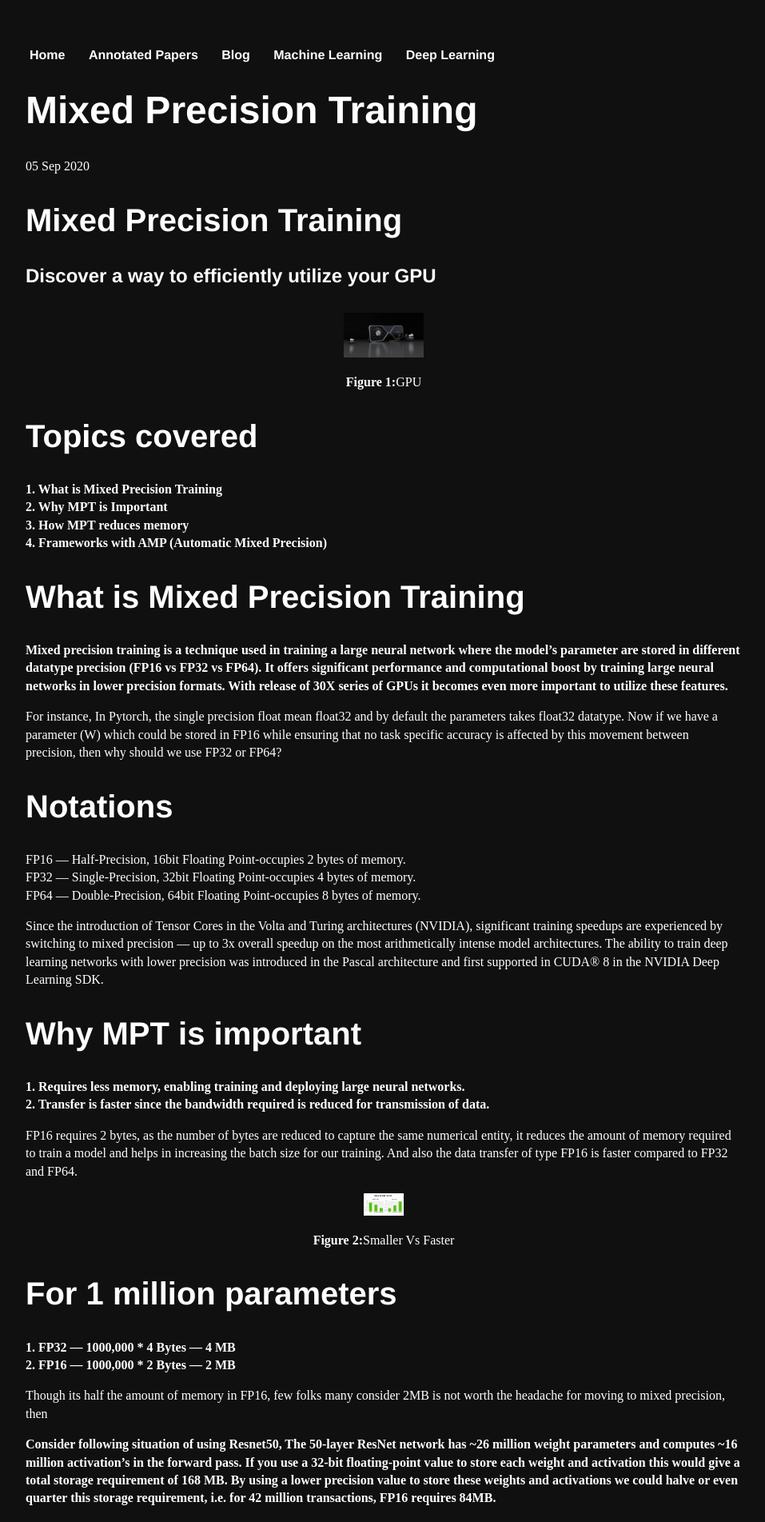
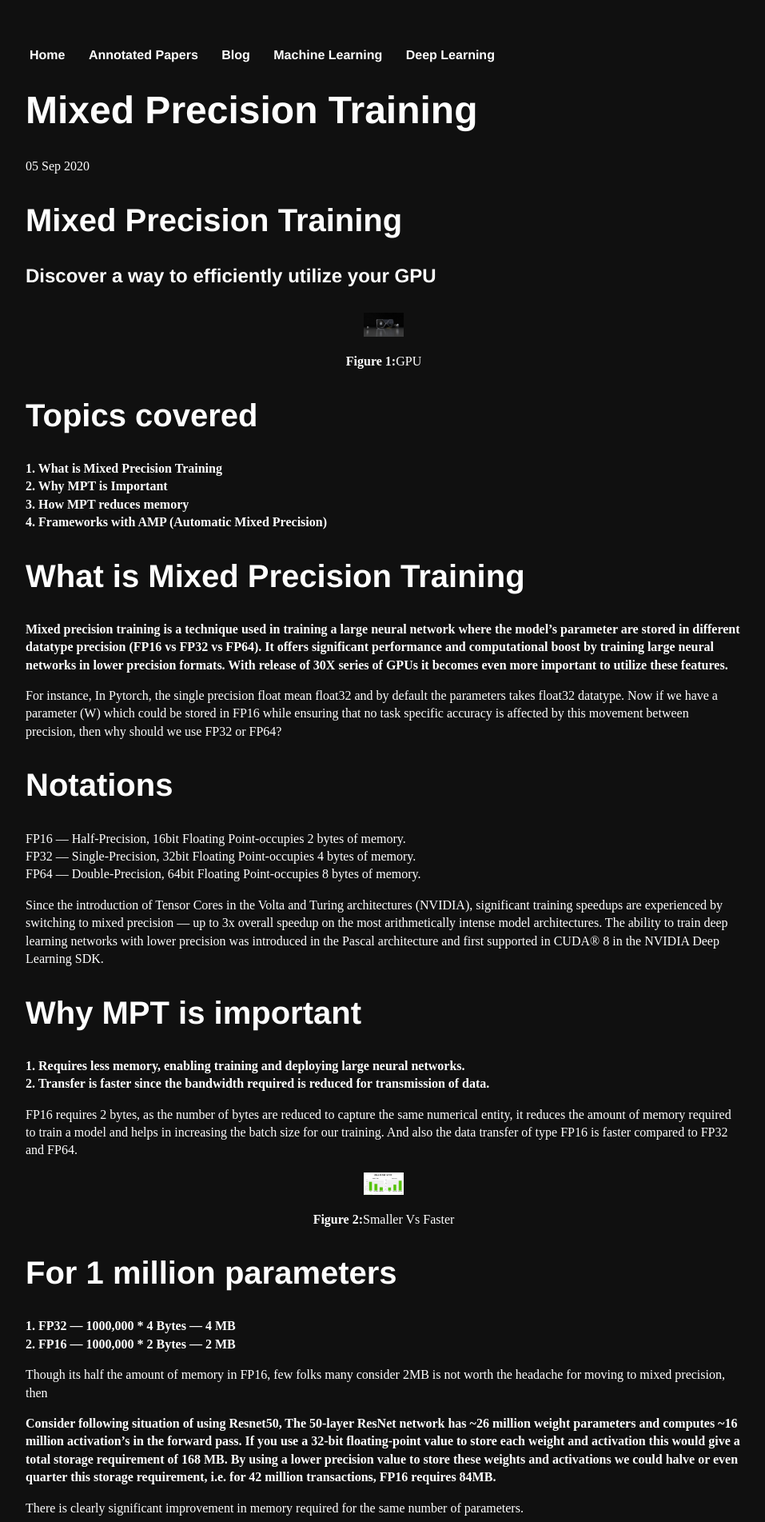
Before and after one commit to Mayurji/mayurji.github.io, a Jekyll site: the page built from _posts/2020-09-05-MixedPrecisionTraining.markdown, in a window 1280 px wide. Shown: the top 1903 px of the page at 80% size, without its empty margins (160-1117 px from the left). Built offline with Jekyll 4.4.1, drawn with Linux system fonts in a browser that asks for light colours; nearby versions of some CDN libraries; library files that are not in the unit come from our copies.

Commit message:
Update 2020-09-05-MixedPrecisionTraining.markdown

```diff
--- a/_posts/2020-09-05-MixedPrecisionTraining.markdown
+++ b/_posts/2020-09-05-MixedPrecisionTraining.markdown
@@ -10,7 +10,7 @@
 #### **Discover a way to efficiently utilize your GPU**
 
 <center>
-<img src="{{site.url}}/assets/images/mixedPrecisionTraining/mpt-bg.jpg" style="zoom: 5%; background-color:#DCDCDC;" /><br>
+<img src="{{site.url}}/assets/images/mixedPrecisionTraining/mpt-bg.jpg" style="zoom: 5%; background-color:#DCDCDC;"  width="1000" height="600"/><br>
 <p><b>Figure 1:</b>GPU</p>
 </center>
 
```
